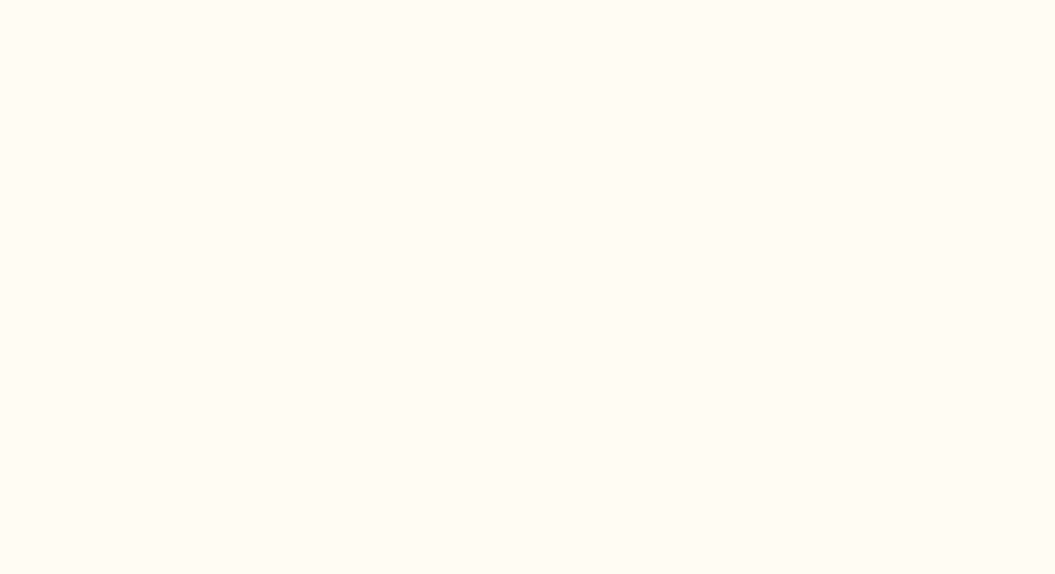
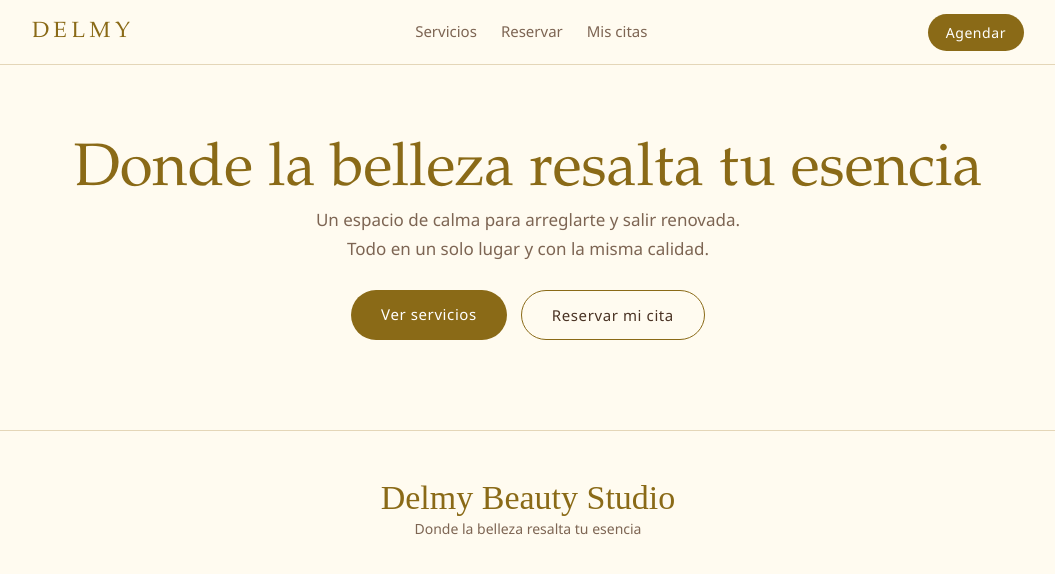
Before and after one commit to WalterLopez2/beautySalon, a React (Vite) app in the folder frontend/: page / in a window 1280 px wide. Shown: the top 574 px of the page, without its empty margins (112-1167 px from the left). Built offline with nearby package versions, Linux system fonts and the light colour scheme.

Commit message:
Agrega estructura visual base de la vista de la clienta

```diff
--- /dev/null
+++ b/frontend/src/clienta/VistaClienta.css
@@ -0,0 +1,167 @@
+/* Estilos de la pagina publica. Se cargan solo con la vista de la clienta
+   (que es lazy), asi el panel de la duena no los descarga. Los colores salen
+   de las variables definidas en index.css. */
+
+/* ----- Base ----- */
+
+.vista-clienta {
+  background: var(--color-background);
+  color: var(--color-ink);
+  font: 300 17px/1.7 var(--fuente-texto);
+}
+
+.vista-clienta h1,
+.vista-clienta h2,
+.vista-clienta h3 {
+  font-family: var(--fuente-titulos);
+  font-weight: 500;
+  line-height: 1.15;
+  margin: 0;
+}
+
+.vista-clienta :focus-visible {
+  outline: 2px solid var(--color-gold);
+  outline-offset: 3px;
+}
+
+.contenedor {
+  max-width: 1040px;
+  margin: 0 auto;
+  padding: 0 24px;
+}
+
+.fila {
+  display: flex;
+  flex-wrap: wrap;
+  justify-content: center;
+  gap: 14px;
+}
+
+/* ----- Botones ----- */
+
+.boton {
+  display: inline-block;
+  border: 0;
+  border-radius: 999px;
+  padding: 14px 30px;
+  background: var(--color-gold);
+  color: var(--color-on-gold);
+  font: 400 15px var(--fuente-texto);
+  letter-spacing: 0.04em;
+  text-decoration: none;
+  cursor: pointer;
+  transition: transform 0.2s, background 0.2s;
+}
+
+.boton:hover {
+  background: var(--color-ink);
+  transform: translateY(-2px);
+}
+
+.boton--secundario {
+  background: none;
+  color: var(--color-ink);
+  border: 1px solid var(--color-gold);
+}
+
+.boton--secundario:hover {
+  background: var(--color-gold);
+  color: var(--color-on-gold);
+}
+
+.boton--chico {
+  padding: 9px 18px;
+  font-size: 14px;
+}
+
+/* ----- Encabezado ----- */
+
+.encabezado {
+  position: sticky;
+  top: 0;
+  z-index: 20;
+  background: color-mix(in srgb, var(--color-background) 92%, transparent);
+  backdrop-filter: blur(8px);
+  border-bottom: 1px solid var(--color-line);
+}
+
+.encabezado__contenido {
+  display: flex;
+  align-items: center;
+  justify-content: space-between;
+  gap: 16px;
+  height: 64px;
+}
+
+.encabezado__marca {
+  font: 500 22px var(--fuente-titulos);
+  letter-spacing: 0.22em;
+  color: var(--color-gold);
+}
+
+.encabezado__enlaces {
+  display: flex;
+  gap: 24px;
+  margin: 0;
+  padding: 0;
+  list-style: none;
+  font-size: 15px;
+}
+
+.encabezado__enlaces a {
+  color: var(--color-muted);
+  text-decoration: none;
+}
+
+.encabezado__enlaces a:hover {
+  color: var(--color-gold);
+}
+
+/* ----- Portada ----- */
+
+.portada {
+  padding: 72px 0 90px;
+  text-align: center;
+}
+
+.portada__eslogan {
+  margin-bottom: 18px;
+  font: 400 clamp(36px, 7vw, 60px) / 1.2 var(--fuente-firma);
+  color: var(--color-gold);
+}
+
+.portada__descripcion {
+  max-width: 48ch;
+  margin: 0 auto 26px;
+  color: var(--color-muted);
+}
+
+/* ----- Pie de pagina ----- */
+
+.pie {
+  padding: 48px 24px;
+  border-top: 1px solid var(--color-line);
+  color: var(--color-muted);
+  font-size: 14px;
+  text-align: center;
+}
+
+.pie__marca {
+  display: block;
+  font: 400 34px var(--fuente-firma);
+  color: var(--color-gold);
+}
+
+/* ----- Pantallas chicas ----- */
+
+@media (max-width: 820px) {
+  .encabezado__enlaces {
+    display: none;
+  }
+}
+
+@media (prefers-reduced-motion: reduce) {
+  .vista-clienta * {
+    transition: none !important;
+  }
+}
--- a/frontend/src/clienta/VistaClienta.tsx
+++ b/frontend/src/clienta/VistaClienta.tsx
@@ -1,7 +1,20 @@
-// Punto de entrada de la vista publica (la pagina de la clienta). Por ahora es
-// un esqueleto: las secciones (catalogo, agendar, mis citas) se arman con los
+// Punto de entrada de la vista publica (la pagina de la clienta). Solo arma
+// el esqueleto de la pagina; cada seccion (catalogo, agendar, mis citas) se
+// agrega como componente en `clienta/componentes` y toma sus datos de los
 // hooks de `clienta/hooks`.
 
+import { Encabezado } from './componentes/Encabezado.tsx'
+import { PieDePagina } from './componentes/PieDePagina.tsx'
+import { Portada } from './componentes/Portada.tsx'
+import './VistaClienta.css'
+
 export default function VistaClienta() {
-  return <main />
+  return (
+    <div className="vista-clienta">
+      <Encabezado />
+      <Portada />
+      <main />
+      <PieDePagina />
+    </div>
+  )
 }
--- /dev/null
+++ b/frontend/src/clienta/componentes/Encabezado.tsx
@@ -0,0 +1,26 @@
+// Barra superior fija con la marca y los enlaces a cada seccion.
+// Solo presentacion: no tiene estado ni logica.
+
+import { ENLACES_DEL_MENU, SECCIONES } from './secciones.ts'
+
+export function Encabezado() {
+  return (
+    <nav className="encabezado" aria-label="Principal">
+      <div className="contenedor encabezado__contenido">
+        <span className="encabezado__marca">DELMY</span>
+
+        <ul className="encabezado__enlaces">
+          {ENLACES_DEL_MENU.map((enlace) => (
+            <li key={enlace.id}>
+              <a href={`#${enlace.id}`}>{enlace.texto}</a>
+            </li>
+          ))}
+        </ul>
+
+        <a className="boton boton--chico" href={`#${SECCIONES.reservar}`}>
+          Agendar
+        </a>
+      </div>
+    </nav>
+  )
+}
--- /dev/null
+++ b/frontend/src/clienta/componentes/PieDePagina.tsx
@@ -0,0 +1,8 @@
+export function PieDePagina() {
+  return (
+    <footer className="pie">
+      <span className="pie__marca">Delmy Beauty Studio</span>
+      Donde la belleza resalta tu esencia
+    </footer>
+  )
+}
--- /dev/null
+++ b/frontend/src/clienta/componentes/Portada.tsx
@@ -0,0 +1,25 @@
+// Primera pantalla de la pagina publica: eslogan y llamados a la accion.
+
+import { SECCIONES } from './secciones.ts'
+
+export function Portada() {
+  return (
+    <header className="portada">
+      <div className="contenedor">
+        <h1 className="portada__eslogan">Donde la belleza resalta tu esencia</h1>
+        <p className="portada__descripcion">
+          Un espacio de calma para arreglarte y salir renovada. Todo en un solo lugar y con la
+          misma calidad.
+        </p>
+        <div className="fila">
+          <a className="boton" href={`#${SECCIONES.servicios}`}>
+            Ver servicios
+          </a>
+          <a className="boton boton--secundario" href={`#${SECCIONES.reservar}`}>
+            Reservar mi cita
+          </a>
+        </div>
+      </div>
+    </header>
+  )
+}
--- /dev/null
+++ b/frontend/src/clienta/componentes/secciones.ts
@@ -0,0 +1,14 @@
+// Identificadores de las secciones de la pagina publica. El menu enlaza a
+// estos ids y cada seccion los usa: un solo lugar para no desincronizarlos.
+
+export const SECCIONES = {
+  servicios: 'servicios',
+  reservar: 'reservar',
+  misCitas: 'mis-citas',
+} as const
+
+export const ENLACES_DEL_MENU: ReadonlyArray<{ id: string; texto: string }> = [
+  { id: SECCIONES.servicios, texto: 'Servicios' },
+  { id: SECCIONES.reservar, texto: 'Reservar' },
+  { id: SECCIONES.misCitas, texto: 'Mis citas' },
+]
--- a/frontend/src/index.css
+++ b/frontend/src/index.css
@@ -13,8 +13,18 @@
   --color-ink: #4a3324;
   --color-muted: #7d6553;
   --color-gold: #8a6a17;
+  --color-on-gold: #fff;
   --color-rose: #ecd0cb;
   --color-line: #e4d6b8;
+
+  --fuente-texto: 'Jost', 'Segoe UI', system-ui, sans-serif;
+  --fuente-titulos: 'Cormorant Garamond', 'Palatino Linotype', Palatino, Georgia, serif;
+  --fuente-firma: 'Pinyon Script', 'Segoe Script', 'Apple Chancery', cursive;
+}
+
+html {
+  scroll-behavior: smooth;
+  scroll-padding-top: 72px;
 }
 
 * {
```
